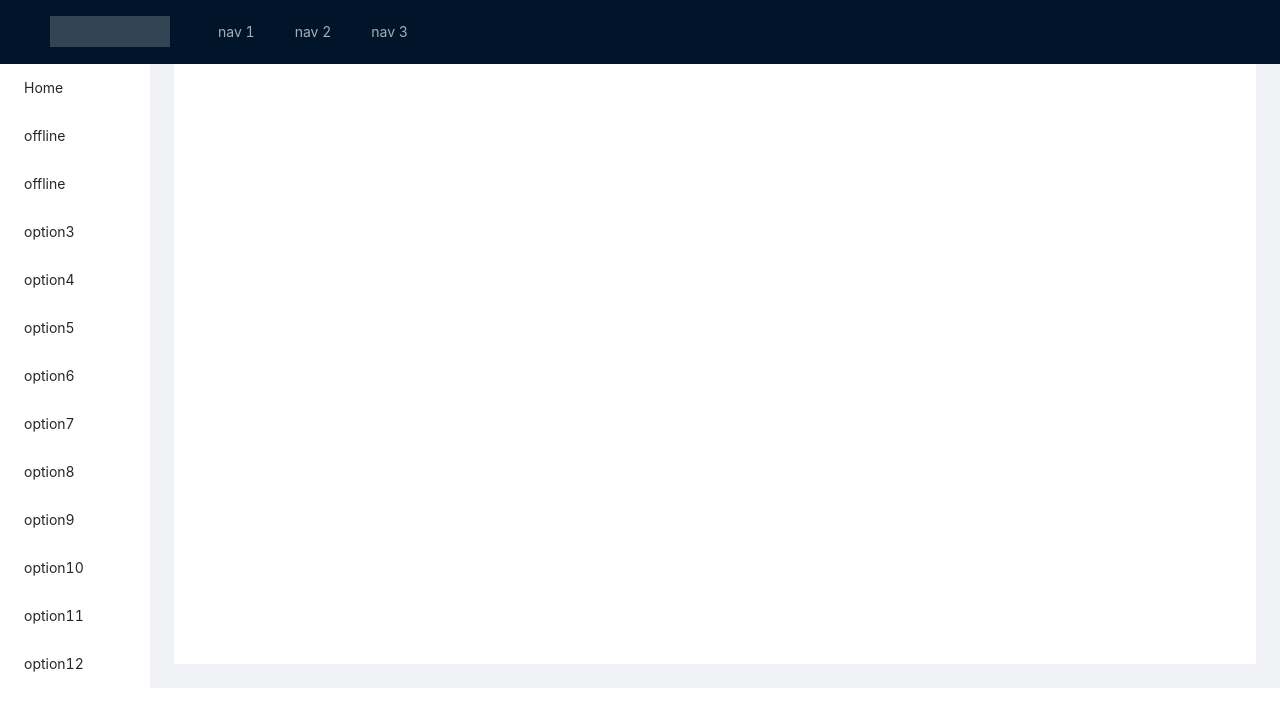
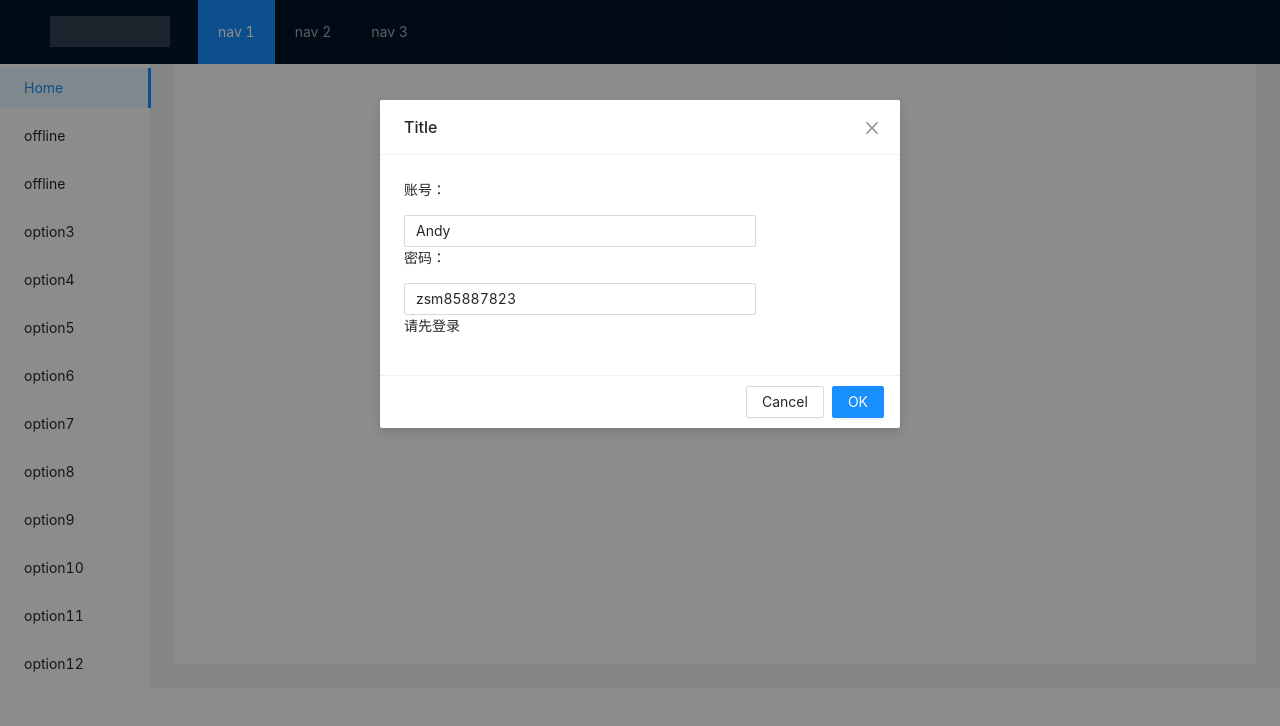
Before and after one commit to zsm85887823/ywzj-offline, a Vue app: page / in a window 1280 px wide. Shown: the top 726 px of the page. Built offline with nearby package versions, Linux system fonts and the light colour scheme.

Commit message:
更改methods闭合

```diff
--- a/src/App.vue
+++ b/src/App.vue
@@ -103,7 +103,7 @@
 
 
 <script>
-import { defineComponent, ref, watch, reactive } from "vue";
+import { defineComponent, ref, watch, reactive} from "vue";
 import { useRoute } from "vue-router";
 import { useStore } from "vuex";
 export default defineComponent({
@@ -113,9 +113,7 @@ export default defineComponent({
     showModal() {
       this.visible = true;
     },
-    mounted() {
-      this.visible = true;
-    },
+
 
     handleOk() {
       this.ModalText = "登陆中。。。";
@@ -129,7 +127,10 @@ export default defineComponent({
       console.log("Clicked cancel button");
         this.visible = false;
     },
-
+},
+    mounted() {
+      this.visible = true;
+    },
     setup() {
       const store = useStore();
       const userForm = reactive({
@@ -161,6 +162,6 @@ export default defineComponent({
         userForm,
       };
     },
-  },
+
 });
 </script>
```
